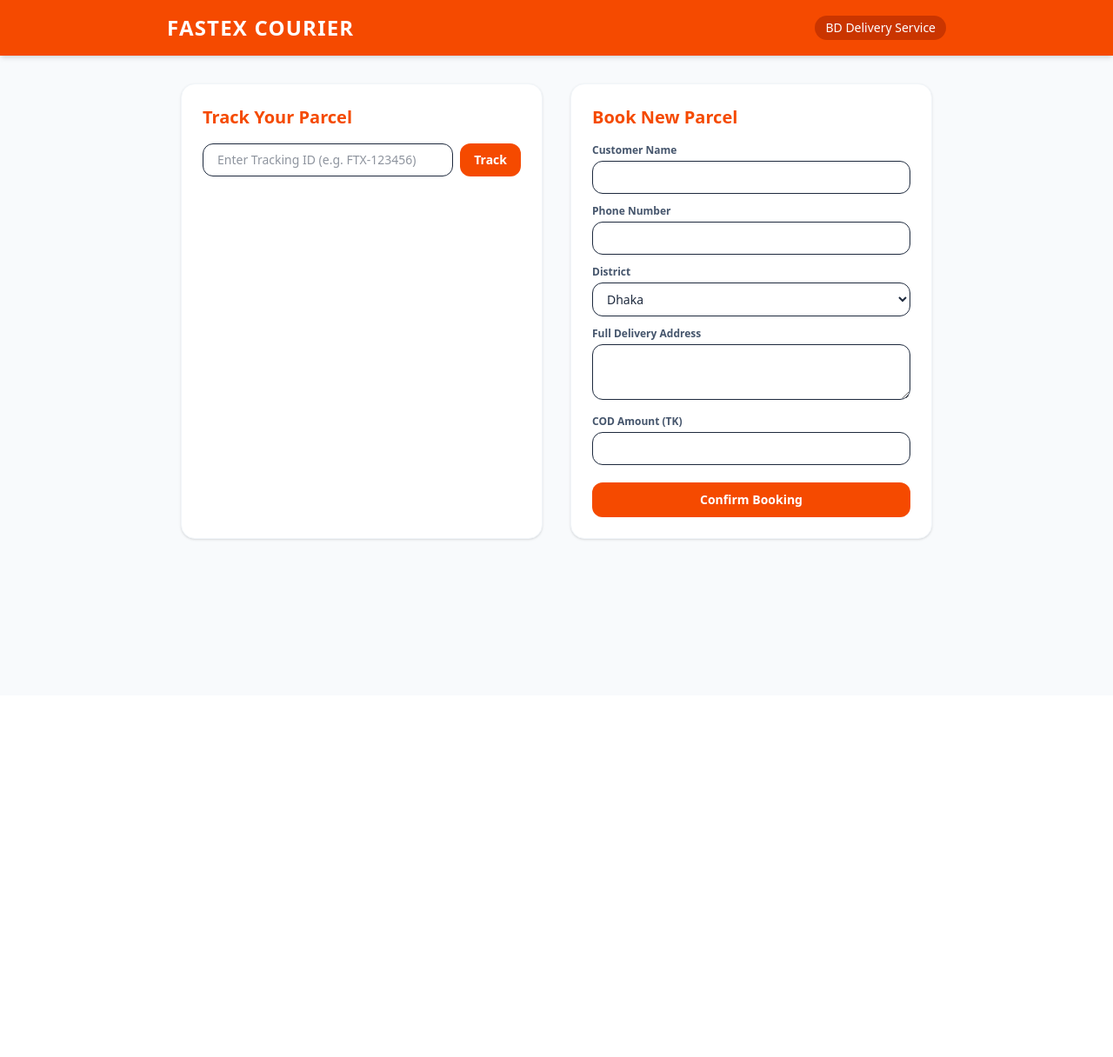
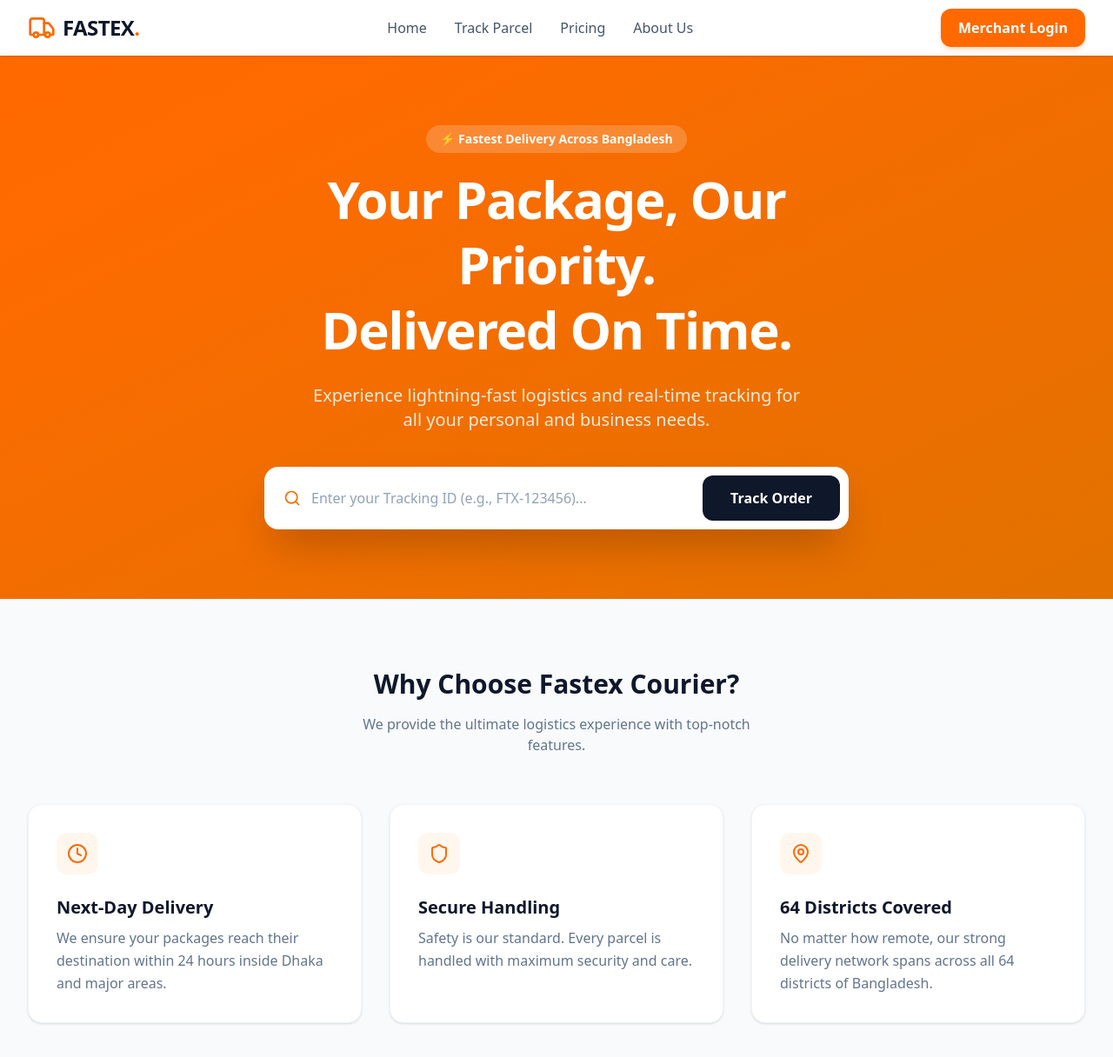
Before and after one commit to taiwantwistshop-sys/fastex-courier, a Next.js app: page / in a window 1280 px wide. Shown: the top 1216 px of the page at 87% size. Before the commit the page ends 800 px from the top, so only its background shows below. Built offline with nearby package versions, Linux system fonts and the light colour scheme; no server answers.

Commit message:
homepage premium design done

```diff
--- a/app/page.tsx
+++ b/app/page.tsx
@@ -1,166 +1,94 @@
-'use client'
-
-import { useState } from 'react'
-import { supabase } from '../lib/supabase'
+import { Truck, Search, Shield, Clock, MapPin } from "lucide-react";
 
 export default function Home() {
-  // Booking States
-  const [name, setName] = useState('')
-  const [phone, setPhone] = useState('')
-  const [district, setDistrict] = useState('Dhaka')
-  const [address, setAddress] = useState('')
-  const [cod, setCod] = useState('')
-  const [bookingLoading, setBookingLoading] = useState(false)
-  const [createdTrackingId, setCreatedTrackingId] = useState('')
+  return (
+    <div className="min-h-screen bg-slate-50 text-slate-800 font-sans">
 
-  // Tracking States
-  const [searchTrackingId, setSearchTrackingId] = useState('')
-  const [searchResult, setSearchResult] = useState<any>(null)
-  const [trackingLoading, setTrackingLoading] = useState(false)
-  const [trackingError, setTrackingError] = useState('')
-
-  // Handle Parcel Booking
-  const handleBooking = async (e: React.FormEvent) => {
-    e.preventDefault()
-    setBookingLoading(true)
-    setCreatedTrackingId('')
-
-    const trackingId = 'FTX-' + Math.floor(100000 + Math.random() * 900000)
-
-    const { error } = await supabase.from('parcels').insert([
-      {
-        tracking_id: trackingId,
-        customer_name: name,
-        customer_phone: phone,
-        district: district,
-        address: address,
-        cod_amount: parseFloat(cod) || 0,
-        status: 'Pending'
-      }
-    ])
-
-    setBookingLoading(false)
-    if (error) {
-      alert('Error creating parcel: ' + error.message)
-    } else {
-      setCreatedTrackingId(trackingId)
-      setName('')
-      setPhone('')
-      setAddress('')
-      setCod('')
-    }
-  }
-
-  // Handle Parcel Tracking
-  const handleTracking = async (e: React.FormEvent) => {
-    e.preventDefault()
-    if (!searchTrackingId) return
-
-    setTrackingLoading(true)
-    setSearchResult(null)
-    setTrackingError('')
-
-    const { data, error } = await supabase
-      .from('parcels')
-      .select('*')
-      .eq('tracking_id', searchTrackingId.trim())
-      .single()
-
-    setTrackingLoading(false)
-    if (error) {
-      setTrackingError('Parcel not found. Please check the ID.')
-    } else {
-      setSearchResult(data)
-    }
-  }
-
-  return (
-    <main className="min-h-screen bg-slate-50 text-slate-800 font-sans pb-12">
-      {/* Navbar */}
-      <nav className="bg-orange-600 text-white p-4 shadow-md mb-8">
-        <div className="max-w-4xl mx-auto flex justify-between items-center">
-          <h1 className="text-2xl font-bold tracking-wider">FASTEX COURIER</h1>
-          <span className="text-sm bg-orange-700 px-3 py-1 rounded-full">BD Delivery Service</span>
+      {/* 1. NAVBAR SECTION */}
+      <nav className="bg-white shadow-sm sticky top-0 z-50">
+        <div className="max-w-7xl mx-auto px-4 sm:px-6 lg:px-8 h-16 flex items-center justify-between">
+          <div className="flex items-center gap-2">
+            <Truck className="h-8 w-8 text-orange-500" />
+            <span className="text-2xl font-black text-slate-900 tracking-tight">
+              FASTEX<span className="text-orange-500">.</span>
+            </span>
+          </div>
+          <div className="hidden md:flex items-center gap-8 font-medium text-slate-600">
+            <a href="#" className="hover:text-orange-500 transition">Home</a>
+            <a href="#" className="hover:text-orange-500 transition">Track Parcel</a>
+            <a href="#" className="hover:text-orange-500 transition">Pricing</a>
+            <a href="#" className="hover:text-orange-500 transition">About Us</a>
+          </div>
+          <button className="bg-orange-500 hover:bg-orange-600 text-white font-semibold px-5 py-2.5 rounded-xl transition shadow-md shadow-orange-500/20">
+            Merchant Login
+          </button>
         </div>
       </nav>
 
-      <div className="max-w-4xl mx-auto px-4 grid grid-cols-1 md:grid-cols-2 gap-8">
+      {/* 2. HERO SECTION WITH TRACKING */}
+      <header className="bg-gradient-to-br from-orange-500 to-amber-600 text-white py-20 px-4 text-center relative overflow-hidden">
+        <div className="max-w-3xl mx-auto relative z-10">
+          <span className="bg-white/20 text-white text-sm font-semibold px-4 py-1.5 rounded-full backdrop-blur-sm inline-block mb-4">
+            ⚡ Fastest Delivery Across Bangladesh
+          </span>
+          <h1 className="text-4xl md:text-6xl font-extrabold tracking-tight mb-6 leading-tight">
+            Your Package, Our Priority. <br />Delivered On Time.
+          </h1>
+          <p className="text-lg md:text-xl text-orange-50 opacity-90 mb-10 max-w-xl mx-auto">
+            Experience lightning-fast logistics and real-time tracking for all your personal and business needs.
+          </p>
 
-        {/* Track Parcel Section */}
-        <div className="bg-white p-6 rounded-2xl shadow-sm border border-slate-100">
-          <h2 className="text-xl font-bold text-orange-600 mb-4">Track Your Parcel</h2>
-          <form onSubmit={handleTracking} className="flex gap-2 mb-4">
-            <input
-              type="text"
-              placeholder="Enter Tracking ID (e.g. FTX-123456)"
-              value={searchTrackingId}
-              onChange={(e) => setSearchTrackingId(e.target.value)}
-              className="flex-1 px-4 py-2 border rounded-xl focus:outline-none focus:border-orange-500 text-sm"
-              required
-            />
-            <button type="submit" className="bg-orange-600 text-white px-4 py-2 rounded-xl text-sm font-semibold hover:bg-orange-700">
-              {trackingLoading ? 'Searching...' : 'Track'}
+          {/* Tracking Box */}
+          <div className="bg-white p-2.5 rounded-2xl shadow-2xl max-w-2xl mx-auto flex flex-col sm:flex-row gap-2 items-center">
+            <div className="flex items-center gap-3 pl-3 w-full text-slate-400">
+              <Search className="h-5 w-5 text-orange-500 shrink-0" />
+              <input
+                type="text"
+                placeholder="Enter your Tracking ID (e.g., FTX-123456)..."
+                className="w-full bg-transparent py-3 text-slate-800 outline-none placeholder:text-slate-400 font-medium"
+              />
+            </div>
+            <button className="w-full sm:w-auto bg-slate-900 hover:bg-slate-800 text-white font-bold px-8 py-3.5 rounded-xl transition shrink-0 whitespace-nowrap">
+              Track Order
             </button>
-          </form>
+          </div>
+        </div>
+      </header>
 
-          {/* Tracking Result */}
-          {trackingError && <p className="text-red-500 text-sm">{trackingError}</p>}
-          {searchResult && (
-            <div className="mt-4 p-4 bg-orange-50 rounded-xl border border-orange-100 text-sm space-y-2">
-              <p><strong>Tracking ID:</strong> <span className="text-orange-600 font-bold">{searchResult.tracking_id}</span></p>
-              <p><strong>Customer:</strong> {searchResult.customer_name}</p>
-              <p><strong>Status:</strong> <span className="bg-orange-200 text-orange-800 px-2 py-0.5 rounded text-xs font-bold">{searchResult.status}</span></p>
-              <p><strong>Destination:</strong> {searchResult.district}</p>
-              <p><strong>COD Amount:</strong> {searchResult.cod_amount} TK</p>
-            </div>
-          )}
+      {/* 3. FEATURES SECTION */}
+      <section className="max-w-7xl mx-auto px-4 sm:px-6 lg:px-8 py-20">
+        <div className="text-center mb-14">
+          <h2 className="text-3xl font-bold text-slate-900 mb-4">Why Choose Fastex Courier?</h2>
+          <p className="text-slate-500 max-w-md mx-auto">We provide the ultimate logistics experience with top-notch features.</p>
         </div>
 
-        {/* Book Parcel Section */}
-        <div className="bg-white p-6 rounded-2xl shadow-sm border border-slate-100">
-          <h2 className="text-xl font-bold text-orange-600 mb-4">Book New Parcel</h2>
+        <div className="grid grid-cols-1 md:grid-cols-3 gap-8">
+          <div className="bg-white p-8 rounded-2xl shadow-sm border border-slate-100 hover:shadow-md transition">
+            <div className="bg-orange-50 h-12 w-12 rounded-xl flex items-center justify-center text-orange-500 mb-6">
+              <Clock className="h-6 w-6" />
+            </div>
+            <h3 className="text-xl font-bold text-slate-900 mb-2">Next-Day Delivery</h3>
+            <p className="text-slate-500 leading-relaxed">We ensure your packages reach their destination within 24 hours inside Dhaka and major areas.</p>
+          </div>
 
-          {createdTrackingId && (
-            <div className="mb-4 p-4 bg-green-50 text-green-800 rounded-xl border border-green-200 text-sm">
-              🎉 Parcel Booked Successfully! <br />
-              Your Tracking ID is: <strong className="text-green-700 text-base">{createdTrackingId}</strong>
+          <div className="bg-white p-8 rounded-2xl shadow-sm border border-slate-100 hover:shadow-md transition">
+            <div className="bg-orange-50 h-12 w-12 rounded-xl flex items-center justify-center text-orange-500 mb-6">
+              <Shield className="h-6 w-6" />
             </div>
-          )}
+            <h3 className="text-xl font-bold text-slate-900 mb-2">Secure Handling</h3>
+            <p className="text-slate-500 leading-relaxed">Safety is our standard. Every parcel is handled with maximum security and care.</p>
+          </div>
 
-          <form onSubmit={handleBooking} className="space-y-3 text-sm">
-            <div>
-              <label className="block text-xs font-semibold text-slate-600 mb-1">Customer Name</label>
-              <input type="text" value={name} onChange={(e) => setName(e.target.value)} className="w-full px-3 py-2 border rounded-xl" required />
+          <div className="bg-white p-8 rounded-2xl shadow-sm border border-slate-100 hover:shadow-md transition">
+            <div className="bg-orange-50 h-12 w-12 rounded-xl flex items-center justify-center text-orange-500 mb-6">
+              <MapPin className="h-6 w-6" />
             </div>
-            <div>
-              <label className="block text-xs font-semibold text-slate-600 mb-1">Phone Number</label>
-              <input type="text" value={phone} onChange={(e) => setPhone(e.target.value)} className="w-full px-3 py-2 border rounded-xl" required />
-            </div>
-            <div>
-              <label className="block text-xs font-semibold text-slate-600 mb-1">District</label>
-              <select value={district} onChange={(e) => setDistrict(e.target.value)} className="w-full px-3 py-2 border rounded-xl bg-white">
-                <option value="Dhaka">Dhaka</option>
-                <option value="Chittagong">Chittagong</option>
-                <option value="Sylhet">Sylhet</option>
-                <option value="Rajshahi">Rajshahi</option>
-                <option value="Khulna">Khulna</option>
-              </select>
-            </div>
-            <div>
-              <label className="block text-xs font-semibold text-slate-600 mb-1">Full Delivery Address</label>
-              <textarea value={address} onChange={(e) => setAddress(e.target.value)} className="w-full px-3 py-2 border rounded-xl h-16" required></textarea>
-            </div>
-            <div>
-              <label className="block text-xs font-semibold text-slate-600 mb-1">COD Amount (TK)</label>
-              <input type="number" value={cod} onChange={(e) => setCod(e.target.value)} className="w-full px-3 py-2 border rounded-xl" required />
-            </div>
-            <button type="submit" disabled={bookingLoading} className="w-full bg-orange-600 text-white py-2.5 rounded-xl font-bold hover:bg-orange-700 transition-colors mt-2">
-              {bookingLoading ? 'Booking Parcel...' : 'Confirm Booking'}
-            </button>
-          </form>
+            <h3 className="text-xl font-bold text-slate-900 mb-2">64 Districts Covered</h3>
+            <p className="text-slate-500 leading-relaxed">No matter how remote, our strong delivery network spans across all 64 districts of Bangladesh.</p>
+          </div>
         </div>
+      </section>
 
-      </div>
-    </main>
-  )
+    </div>
+  );
 }
```
